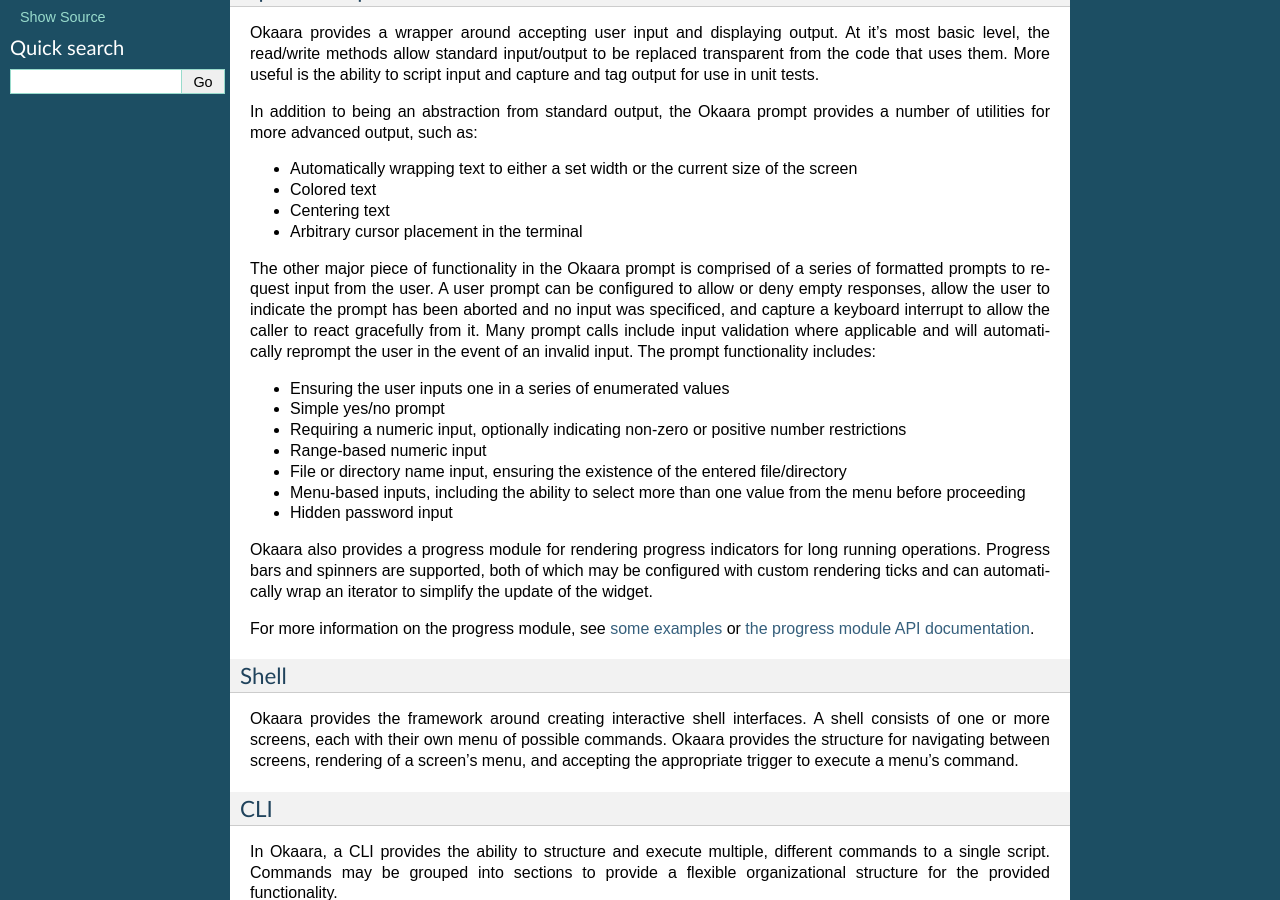
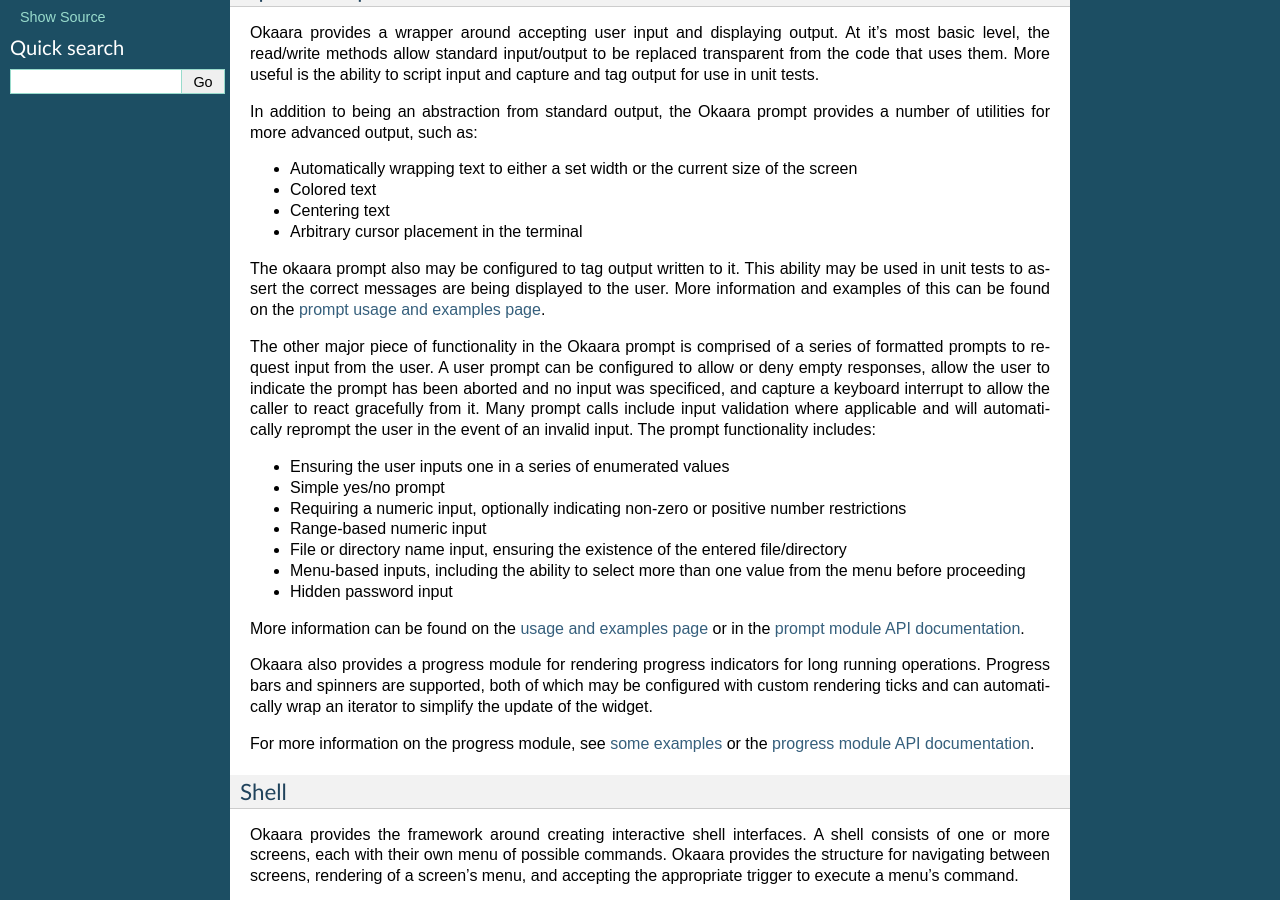
Before and after one commit to jdob/okaara, a Sphinx documentation site: the page built from doc/index.rst, in a window 1280 px wide and 900 px high, scrolled down 258 px. Built offline with Sphinx 7.4.7, drawn with Linux system fonts in a browser that asks for light colours.

Commit message:
Added prompt usage and examples

```diff
--- a/doc/index.rst
+++ b/doc/index.rst
@@ -25,6 +25,11 @@
 * Centering text
 * Arbitrary cursor placement in the terminal
 
+The okaara prompt also may be configured to tag output written to it. This
+ability may be used in unit tests to assert the correct messages are being
+displayed to the user. More information and examples of this can be found on
+the :doc:`prompt usage and examples page <prompt>`.
+
 The other major piece of functionality in the Okaara prompt is comprised of a
 series of formatted prompts to request input from the user. A user prompt can
 be configured to allow or deny empty responses, allow the user to indicate the
@@ -41,13 +46,16 @@
 * Menu-based inputs, including the ability to select more than one value from the menu before proceeding
 * Hidden password input
 
+More information can be found on the :doc:`usage and examples page <prompt>`
+or in the :doc:`prompt module API documentation <prompt-api>`.
+
 Okaara also provides a progress module for rendering progress indicators for
 long running operations. Progress bars and spinners are supported, both of which
 may be configured with custom rendering ticks and can automatically wrap an
 iterator to simplify the update of the widget.
 
 For more information on the progress module, see :doc:`some examples <progress>`
-or :doc:`the progress module API documentation <progress-api>`.
+or the :doc:`progress module API documentation <progress-api>`.
 
 Shell
 ^^^^^
```
Also changed, not shown: doc/prompt.rst (added, +90 -0 lines).
